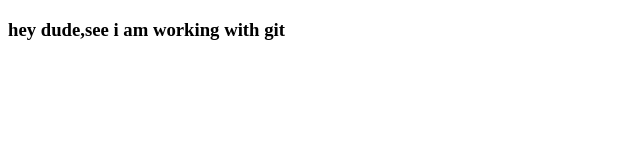
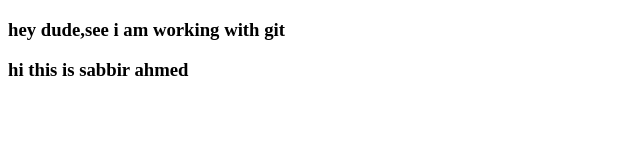
Before and after one commit to shawon122334/my-first-website, a plain HTML site: page index.html in a window 1280 px wide. Shown: the whole page, without its empty margins (0-640 px from the left). Drawn offline with Linux system fonts and the light colour scheme.

Commit message:
second commit

```diff
--- a/index.html
+++ b/index.html
@@ -7,5 +7,6 @@
 </head>
 <body>
     <h3>hey dude,see i am working with git</h3>
+    <h3>hi this is sabbir ahmed</h3>
 </body>
 </html>
```
